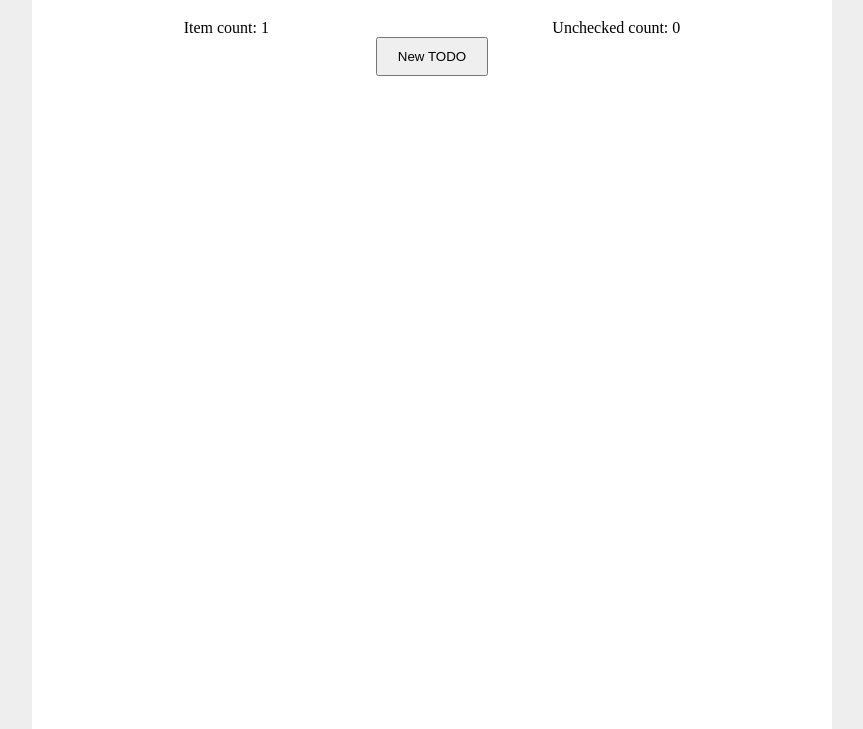
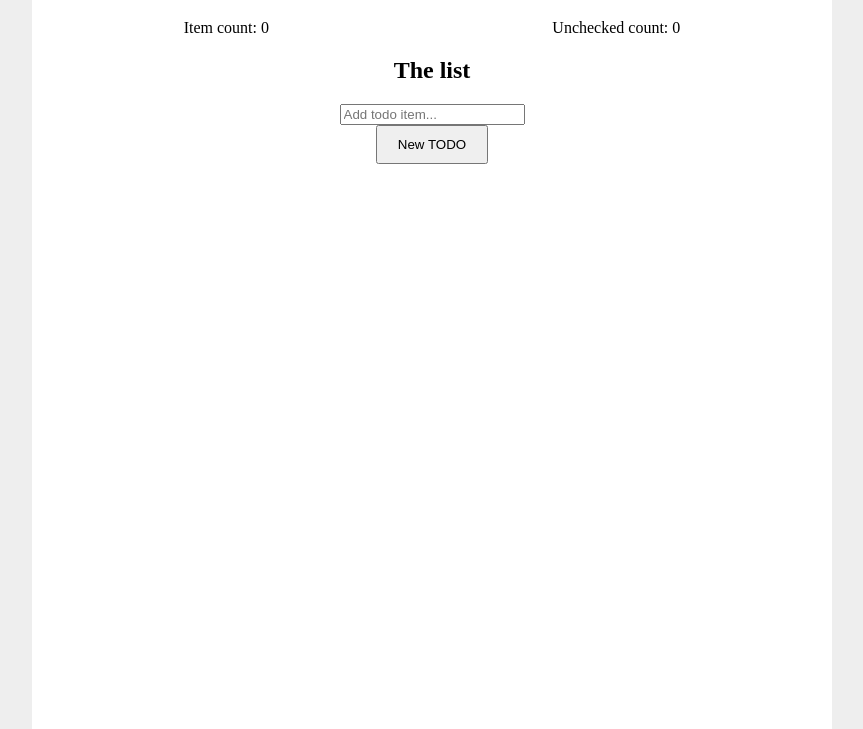
Before and after one commit to JCarlos831/cs50Mobile, a plain HTML site: page Project0/project0/index.html in a window 1280 px wide. Both pictures are taken after a click on the button "New TODO". Shown: the part 71-800 px from the top of the page, without its empty margins (208-1071 px from the left). Drawn offline with Linux system fonts and the light colour scheme.

Commit message:
Items being added to list from textbox

```diff
--- a/Project0/project0/index.html
+++ b/Project0/project0/index.html
@@ -11,6 +11,8 @@
         <span>Item count: <span id="item-count">0</span></span>
         <span>Unchecked count: <span id="unchecked-count">0</span></span>
       </div>
+      <h2 class = "center title">The list</h2>
+      <input class = "center title" type = "text" id = "newItem" placeholder="Add todo item...">
       <button class="button center" onClick="newTodo()">New TODO</button>
       <ul id="todo-list" class="todo-list"></ul>
     </div>
--- a/Project0/project0/script.js
+++ b/Project0/project0/script.js
@@ -9,21 +9,36 @@ const list = document.getElementById('todo-list')
 const itemCountSpan = document.getElementById('item-count')
 const uncheckedCountSpan = document.getElementById('unchecked-count')
 
-let todoList = [];
 let todoCount = 0;
+let uncheckedCount = 0;
 
 function newTodo()
 {
   addTodo();
-  totalTodos();
 }
 
-function addTodo(item) {
-  todoList.push("new todo item");
-  console.log(todoList);
+function addTodo() {
+    var ul = document.getElementById("todo-list");
+    var li = document.createElement("li");
+    var inputValue = document.getElementById("newItem").value;
+    var listItem = document.createTextNode(inputValue);
+    li.appendChild(listItem);
+
+    if (inputValue === "")
+    {
+      alert("Please add an item");
+    }
+    else
+    {
+      document.getElementById("todo-list").appendChild(li);
+      totalTodos();
+    }
+    document.getElementById("newItem").value = "";
 }
 
 function totalTodos() {
-  todoCount = todoList.length;
+  todoCount++;
   document.getElementById("item-count").innerHTML = todoCount;
+  uncheckedCount++;
+  document.getElementById("unchecked-count").innerHTML = uncheckedCount;
 }
```
